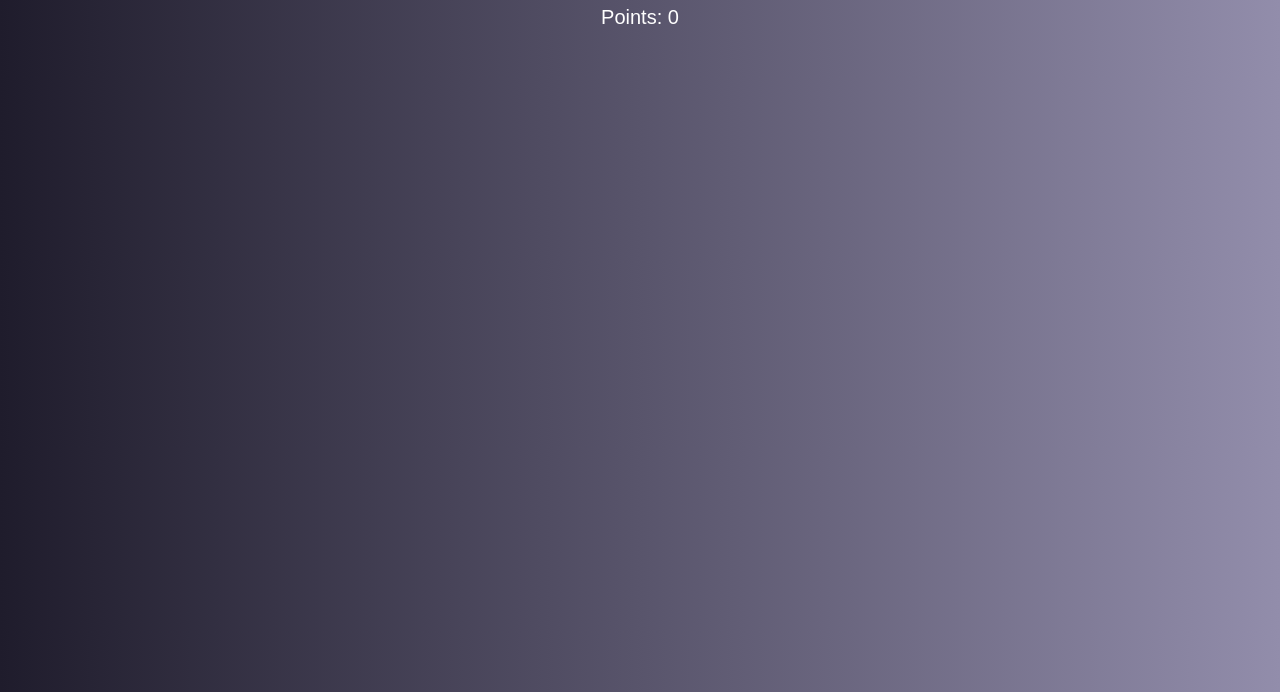
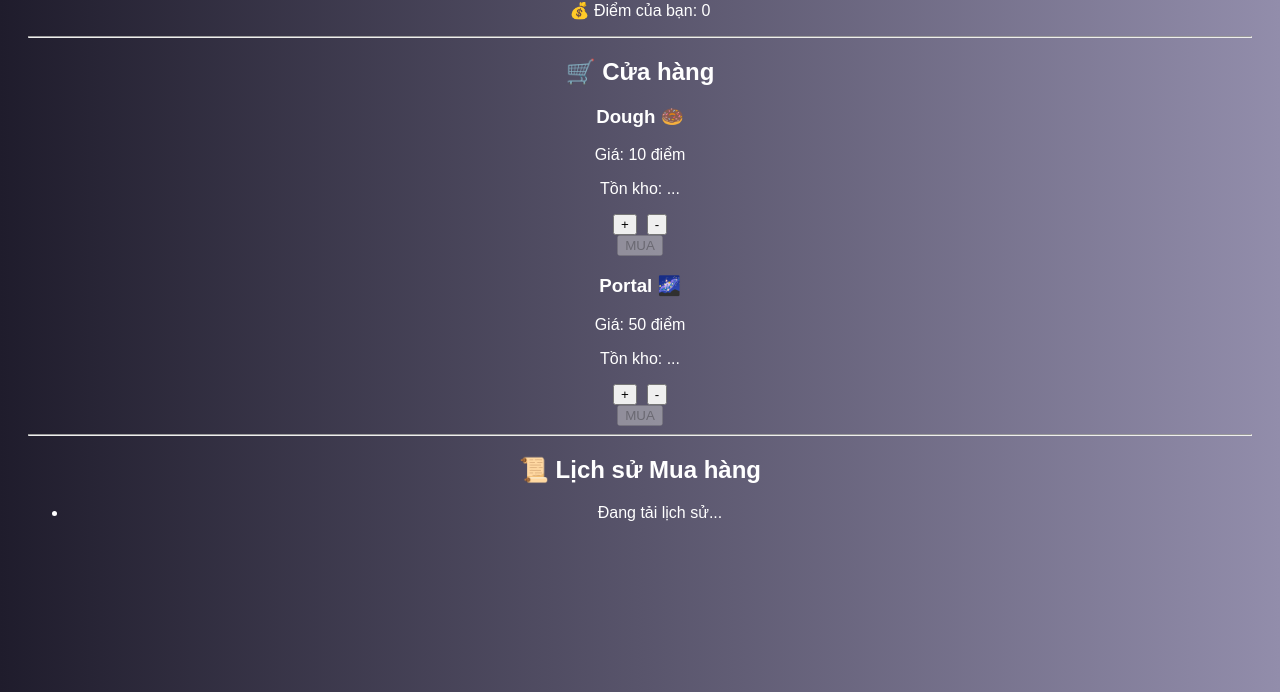
Before and after one commit to Trikien2k130/bloxfruitsshop, a plain HTML site: page index.html in a window 1280 px wide. Shown: the part 108-800 px from the top of the page. Drawn offline with Linux system fonts and the light colour scheme; no server answers.

Commit message:
index.html

```diff
--- a/index.html
+++ b/index.html
@@ -1,24 +1,59 @@
 <!DOCTYPE html>
 <html lang="vi">
 <head>
-  <meta charset="UTF-8">
-  <meta name="viewport" content="width=device-width, initial-scale=1.0">
-  <title>Blox Fruits Shop</title>
-  <link rel="stylesheet" href="style.css">
+    <meta charset="UTF-8">
+    <meta name="viewport" content="width=device-width, initial-scale=1.0">
+    <title>Skibidi Stock Portal</title>
+    <link rel="stylesheet" href="style.css">
 </head>
 <body>
 
-  <h1 class="title">Blox Fruits Shop</h1>
-  <p id="userInfo"></p>
-  <p id="pointsDisplay">Points: 0</p>
+    <div class="container">
+        <h1>📊 Skibidi Stock & Points</h1>
 
-  <div id="shop"></div>
+        <div class="points-section">
+            <p>💰 Điểm của bạn: <span id="user-points">0</span></p>
+        </div>
 
-  <div id="adminPanel" style="display:none;">
-    <h2>Admin Panel</h2>
-    <p>Chỉ admin mới thấy nút restock</p>
-  </div>
+        <hr>
 
-  <script type="module" src="script.js"></script>
+        <h2>🛒 Cửa hàng</h2>
+        <div class="products-grid">
+            <div class="product-card" data-item="dough" data-price="10">
+                <h3>Dough 🍩</h3>
+                <p>Giá: 10 điểm</p>
+                <p>Tồn kho: <span class="stock-count" id="stock-dough">...</span></p>
+                <div class="admin-controls">
+                    <button class="btn-stock-adjust" data-action="add">+</button>
+                    <button class="btn-stock-adjust" data-action="subtract">-</button>
+                </div>
+                <button class="btn-buy" disabled>MUA</button>
+            </div>
+
+            <div class="product-card" data-item="portal" data-price="50">
+                <h3>Portal 🌌</h3>
+                <p>Giá: 50 điểm</p>
+                <p>Tồn kho: <span class="stock-count" id="stock-portal">...</span></p>
+                <div class="admin-controls">
+                    <button class="btn-stock-adjust" data-action="add">+</button>
+                    <button class="btn-stock-adjust" data-action="subtract">-</button>
+                </div>
+                <button class="btn-buy" disabled>MUA</button>
+            </div>
+        </div>
+
+        <hr>
+
+        <h2>📜 Lịch sử Mua hàng</h2>
+        <ul id="purchase-history">
+            <li>Đang tải lịch sử...</li>
+        </ul>
+
+    </div>
+
+    <script src="https://www.gstatic.com/firebasejs/8.10.0/firebase-app.js"></script>
+    <script src="https://www.gstatic.com/firebasejs/8.10.0/firebase-database.js"></script>
+
+    <script src="script.js"></script>
 </body>
 </html>
```
